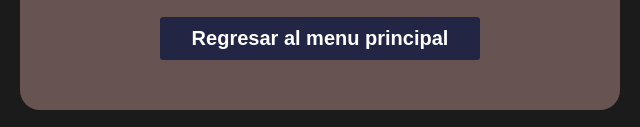
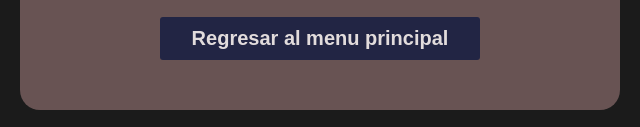
Before and after one commit to FidelVO99/odin-recipes, a plain HTML site: page recetas/receta1.html in a window 1280 px wide. In both pictures the pointer is over the link "Regresar al menu principal". Shown: the part 1004-1131 px from the top of the page, 320-960 px from the left. Drawn offline with Linux system fonts and the light colour scheme.

Commit message:
Se agrego un cambio de color de letra y fondo de los elementos a con la pseudo-clase hover. Para una mejor sensacion al navegar en el sitio web

```diff
--- a/recetas/style.css
+++ b/recetas/style.css
@@ -43,7 +43,7 @@ a{
     text-decoration: none;
     color: white;
     font-weight: bold;
-    background-color: #222544;
+    background-color: #1b1b1b;
     padding: 10px;
     border-radius: 3px;
     font-size: 20px;
@@ -52,3 +52,7 @@ a{
     width: 60%;
     margin: 0 auto;
 }
+a:hover{
+    background-color: #222544;
+    color: #e2dcdc;
+}
--- a/styles.css
+++ b/styles.css
@@ -29,3 +29,6 @@ li{
     margin-bottom: 10px;
     text-align: left;
 }
+a:hover{
+    color:#1b1b1b;
+}
```
